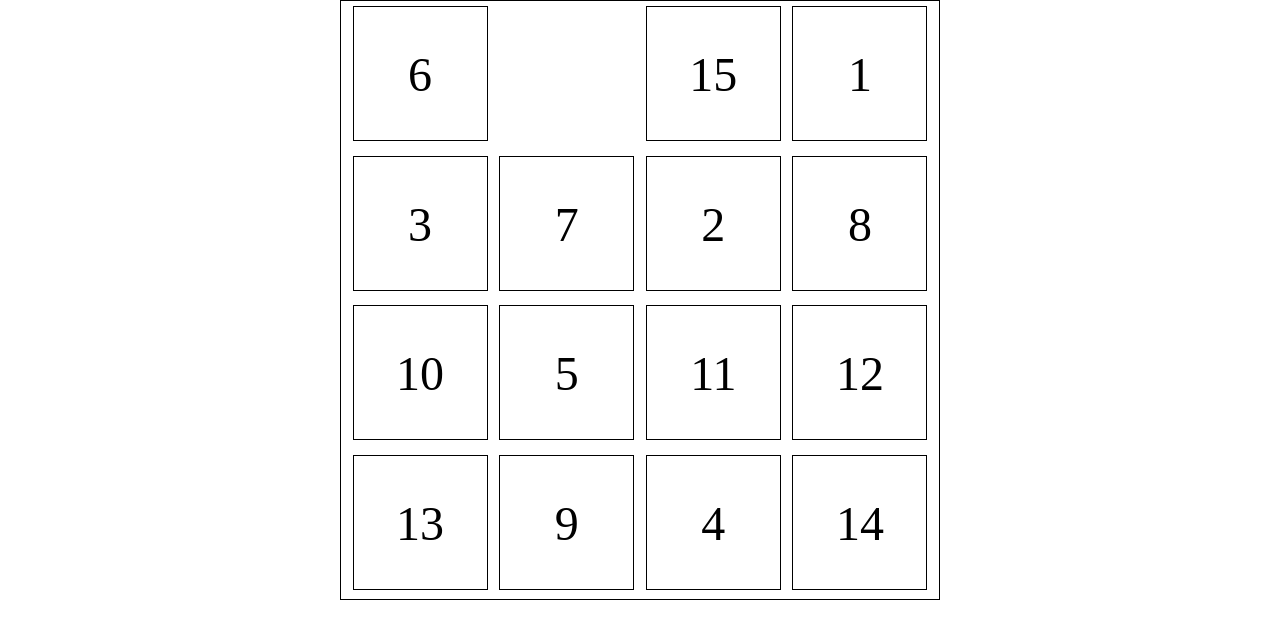
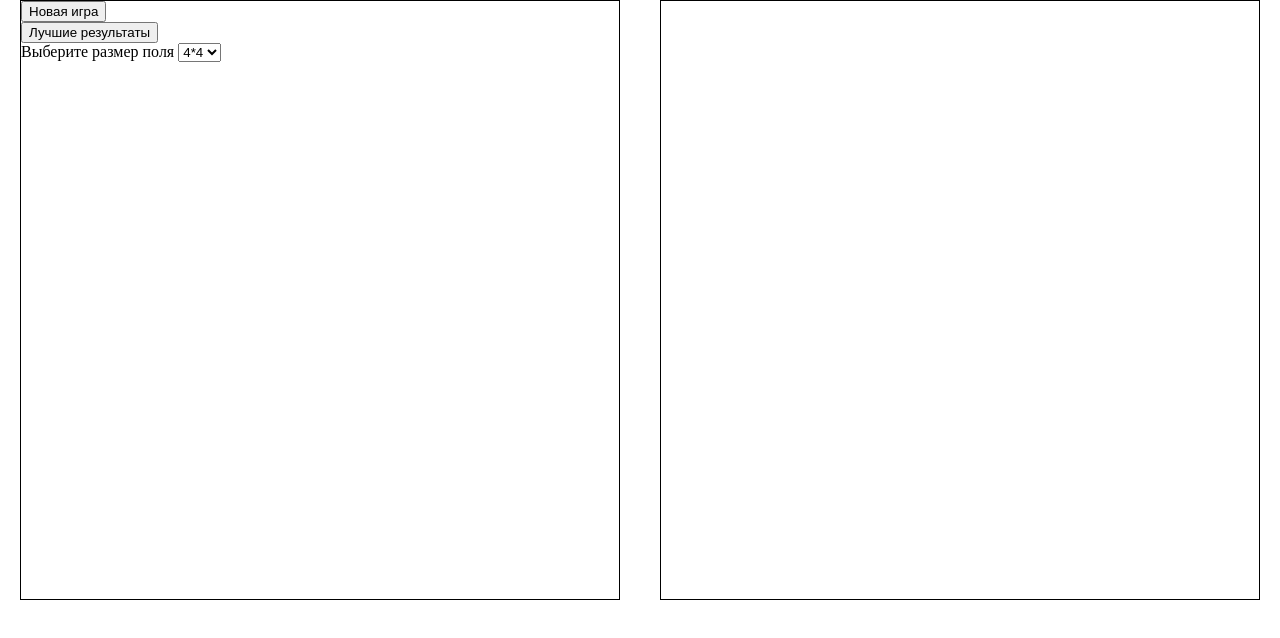
Before and after one commit to vitaliy-b-s/gavr-5-task, a plain HTML site: page index.html in a window 1280 px wide. Drawn offline with Linux system fonts and the light colour scheme.

Commit message:
change fieldize added

```diff
--- a/index.html
+++ b/index.html
@@ -8,24 +8,27 @@
     <title>Document</title>
   </head>
   <body>
-    <div class="app__wrap">
-      <div class="game-cell" data-id="0"></div>
-      <div class="game-cell" data-id="1"></div>
-      <div class="game-cell" data-id="2"></div>
-      <div class="game-cell" data-id="3"></div>
-      <div class="game-cell" data-id="4"></div>
-      <div class="game-cell" data-id="5"></div>
-      <div class="game-cell" data-id="6"></div>
-      <div class="game-cell" data-id="7"></div>
-      <div class="game-cell" data-id="8"></div>
-      <div class="game-cell" data-id="9"></div>
-      <div class="game-cell" data-id="10"></div>
-      <div class="game-cell" data-id="11"></div>
-      <div class="game-cell" data-id="12"></div>
-      <div class="game-cell" data-id="13"></div>
-      <div class="game-cell" data-id="14"></div>
-      <div class="game-cell" data-id="15"></div>
+    <div class="menu-container">
+      <div class="new-game">
+        <button class="new-game-button" onclick="startGame()">
+          Новая игра
+        </button>
+      </div>
+      <div class="scores">
+        <button>Лучшие результаты</button>
+      </div>
+      <div class="field-size">
+        <label for="select">Выберите размер поля</label>
+        <select name="select" id="game-type">
+          <option value="4" data-value="4">4*4</option>
+          <option value="5" data-value="8">5*5</option>
+          <option value="6" data-value="16">6*6</option>
+          <option value="7" data-value="16">7*7</option>
+          <option value="8" data-value="16">8*8</option>
+        </select>
+      </div>
     </div>
+    <div class="app__wrap" id="app"></div>
 
     <script src="./js/game.js"></script>
   </body>
--- a/js/game.js
+++ b/js/game.js
@@ -1,7 +1,16 @@
-// Исходный массив
-const fieldSize = 4;
-let defaultGame = [0, 1, 2, 3, 4, 5, 6, 7, 8, 9, 10, 11, 12, 13, 14, 15];
-let emptyIndex;
+// Начало игры
+function startGame(defaultGame, fieldSize) {
+  defaultGame = [];
+  fieldSize = +document.getElementById("game-type").value;
+  for (let i = 0; i < fieldSize * fieldSize; i++) {
+    defaultGame[i] = i;
+  }
+  createHTMLStructure(defaultGame);
+  let shuffledArray = shuffleArray(defaultGame);
+  renderCells(shuffledArray);
+  emptyIndex = findEmpty(shuffledArray);
+  renderCells(shuffledArray);
+}
 
 //Фунция перемешивания массива
 function shuffleArray(array) {
@@ -12,17 +21,31 @@ function shuffleArray(array) {
   return array;
 }
 
+//Функция создания HTML структуры
+function createHTMLStructure(array) {
+  let container = document.getElementById("app");
+  let fieldSize = +document.getElementById("game-type").value;
+  array.forEach((elem) => {
+    let div = document.createElement("div");
+    div.className = "game-cell";
+    div.style.height = 598 / Math.sqrt(array.length) + "px";
+    div.style.width = 598 / Math.sqrt(array.length) + "px";
+    div.setAttribute("data-id", elem);
+    container.appendChild(div);
+  });
+}
+
 // Функция отрисовки перемешанного массива
 function renderCells(array) {
-
-    for (let i = 0; i <= 15; i++) {
+  for (let i = 0; i < array.length; i++) {
     const selectedElement = document.querySelector(`[data-id="${i}"]`);
     selectedElement.innerHTML = array[i];
-        if (array[i] === 0) {
-            selectedElement.style.border = "none";
-            selectedElement.innerHTML = " ";
+    selectedElement.style.border = "1px solid black";
   }
-    }
+  let emptyElement = array.find((elem) => array[elem] == 0);
+  document.querySelector(`[data-id = "${emptyElement}"]`).style =
+    "border: none";
+  document.querySelector(`[data-id = "${emptyElement}"]`).innerHTML = "";
 }
 
 //Функция замены элементов в массиве
@@ -31,47 +54,47 @@ function onCellClick(event) {
   const canSwap = canSwapElements(emptyIndex, targetIndex);
   if (canSwap) {
     swapElements(shuffledArray, targetIndex, emptyIndex);
-        renderCells(shuffledArray)
+    renderCells(shuffledArray);
     emptyIndex = findEmpty();
-
   }
 }
 
-function findEmpty() {
-    return shuffledArray.findIndex(item => item == 0)
+//Функция поиска пустого элемента
+function findEmpty(array) {
+  return array.findIndex((item) => item == 0);
 }
 
+// Функция проверки на возможность премещения
 function canSwapElements(emptyIndex, targetIndex) {
-
   function extractRowAndColumn(index) {
     return {
       row: Math.floor(index / fieldSize),
-            column: index % fieldSize
-        }
+      column: index % fieldSize,
+    };
   }
 
   const empty = extractRowAndColumn(emptyIndex);
   const target = extractRowAndColumn(targetIndex);
 
-    if ((empty.column === target.column && Math.abs(target.row - empty.row) == 1)) {
+  if (empty.column === target.column && Math.abs(target.row - empty.row) == 1) {
     return true;
-    } else if ((empty.row === target.row && Math.abs(empty.column - target.column) == 1)) {
+  } else if (
+    empty.row === target.row &&
+    Math.abs(empty.column - target.column) == 1
+  ) {
     return true;
   }
 
-    return false
+  return false;
 }
 
+//Функция премены элементов
 function swapElements(array, firstIndex, secondIndex) {
   let temp = array[firstIndex];
   array[firstIndex] = array[secondIndex];
   array[secondIndex] = temp;
-
 }
 
-let shuffledArray = shuffleArray(defaultGame);
-emptyIndex = findEmpty()
-renderCells(shuffledArray);
-
-document.querySelectorAll('.game-cell')
-    .forEach(cell => cell.addEventListener('click', onCellClick))
+document
+  .querySelectorAll(".game-cell")
+  .forEach((cell) => cell.addEventListener("click", onCellClick));
--- a/style/style.css
+++ b/style/style.css
@@ -4,6 +4,10 @@
 body {
   margin: 0px;
   padding: 0px;
+  height: 100%;
+  width: 100%;
+  display: flex;
+  flex-direction: row;
 }
 .app__wrap {
   height: 600px;
@@ -11,21 +15,20 @@ body {
   margin: auto;
   border: 1px solid #000;
   display: flex;
-  justify-content: space-evenly;
   flex-wrap: wrap;
   cursor: pointer;
 }
 .game-cell {
-  width: 135px;
-  height: 135px;
-  border: 1px solid black;
-  margin-top: 5px;
-  text-align: center;
-  vertical-align: middle;
-  padding-top: 40px;
-  font-size: 3em;
-  cursor: pointer;
+  border-collapse: collapse;
 }
+
 .empty-cell {
   border: none;
 }
+.menu-container {
+  background-color: #fff;
+  height: 600px;
+  width: 600px;
+  border: 1px solid #000;
+  margin: auto;
+}
```
Lines whose indentation alone changed are shown as unchanged.
